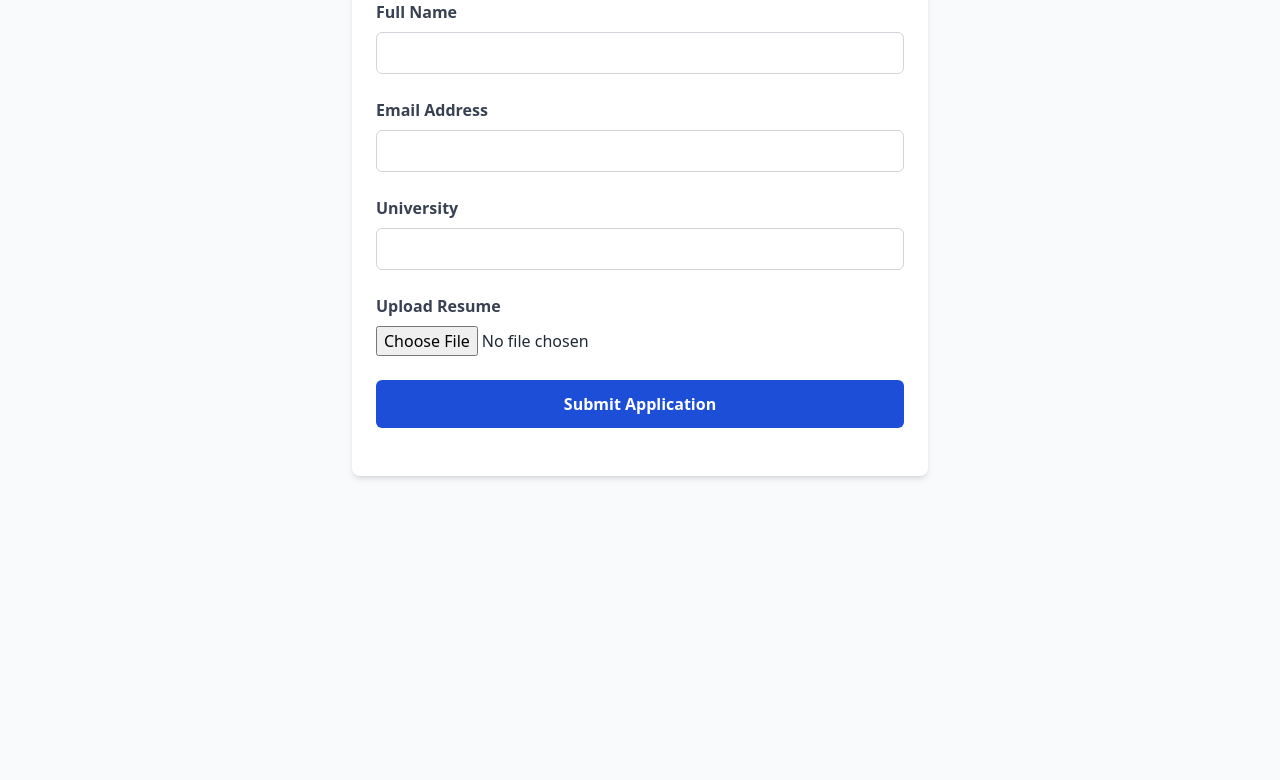
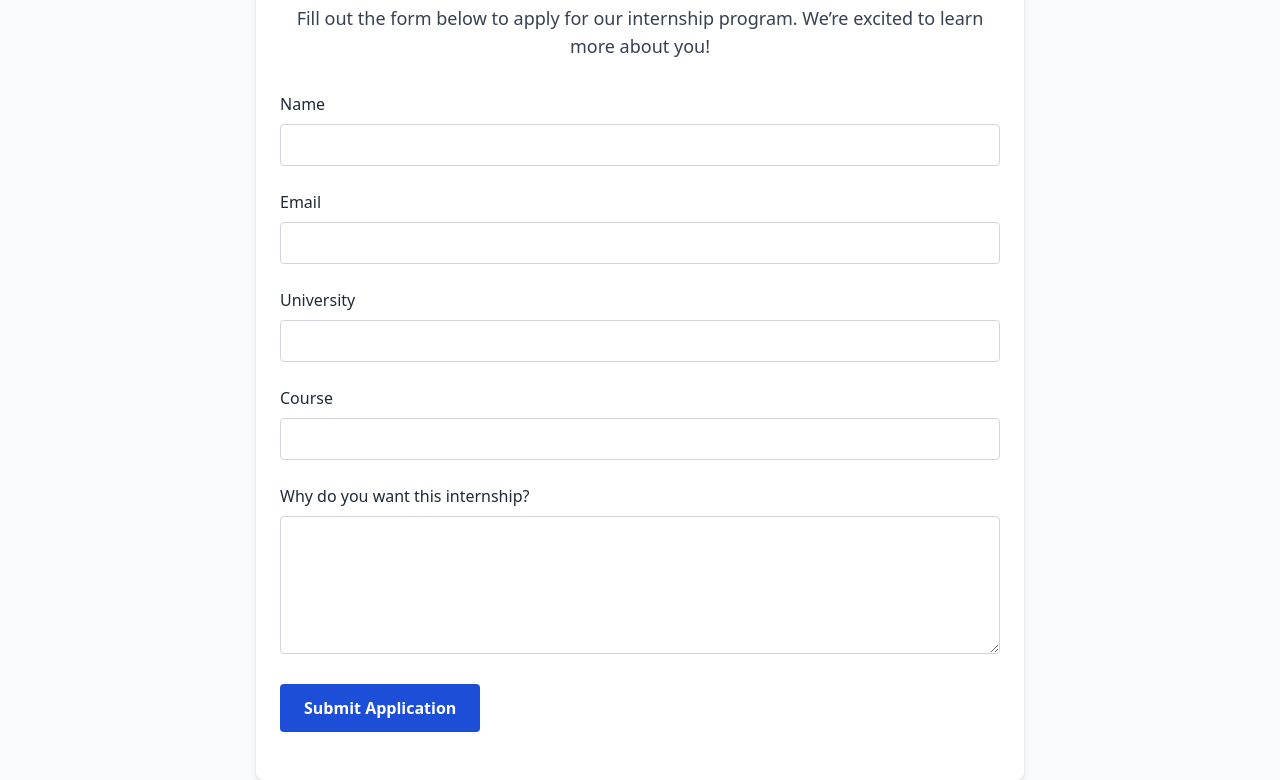
Before and after one commit to SriGowri05/Landing-page-design, a plain HTML site: page apply.html in a window 1280 px wide. Shown: the part 156-936 px from the top of the page. Before the commit the page ends 800 px from the top, so only its background shows below. Drawn offline with nearby package versions, Linux system fonts and the light colour scheme.

Commit message:
Updated apply.html with Netlify form and added thankyou.html

```diff
--- a/apply.html
+++ b/apply.html
@@ -3,10 +3,11 @@
 <head>
   <meta charset="UTF-8" />
   <meta name="viewport" content="width=device-width, initial-scale=1" />
-  <title>Apply - MITS Internship</title>
+  <title>MITS - Apply</title>
   <script src="https://cdn.tailwindcss.com"></script>
 </head>
 <body class="bg-gray-50 text-gray-800">
+
   <!-- Navbar -->
   <nav class="fixed top-0 left-0 right-0 bg-white shadow-md z-50">
     <div class="max-w-7xl mx-auto px-6 flex items-center justify-between h-16">
@@ -34,40 +35,48 @@
     </ul>
   </div>
 
-  <!-- Application Form -->
-  <section class="pt-24 max-w-xl mx-auto px-6 py-12 bg-white rounded-lg shadow-md">
-    <h1 class="text-3xl font-bold mb-6 text-blue-900 text-center">Internship Application</h1>
+  <!-- Apply Section -->
+  <section class="pt-24 max-w-3xl mx-auto px-6 py-12 bg-white rounded-lg shadow-md">
+    <h1 class="text-4xl font-bold mb-6 text-blue-900 text-center">Internship Application</h1>
 
-    <!-- ✅ Netlify Form -->
-    <form name="internship" method="POST" data-netlify="true" class="space-y-6">
+    <p class="mb-8 text-center text-gray-700 text-lg">
+      Fill out the form below to apply for our internship program. We’re excited to learn more about you!
+    </p>
+
+    <!-- Netlify Form Starts -->
+    <form name="internship" method="POST" data-netlify="true" netlify-honeypot="bot-field" action="/thankyou.html" class="space-y-6">
+      <!-- Honeypot field -->
       <input type="hidden" name="form-name" value="internship" />
+      <p class="hidden">
+        <label>Don’t fill this out if you're human: <input name="bot-field" /></label>
+      </p>
 
       <div>
-        <label for="name" class="block text-gray-700 font-semibold mb-2">Full Name</label>
-        <input type="text" id="name" name="name" required
-          class="w-full px-4 py-2 border border-gray-300 rounded-md focus:outline-none focus:ring-2 focus:ring-blue-600" />
+        <label for="name" class="block mb-2 font-medium">Name</label>
+        <input type="text" id="name" name="name" required class="w-full border border-gray-300 rounded px-3 py-2 focus:outline-none focus:ring-2 focus:ring-blue-500" />
       </div>
 
       <div>
-        <label for="email" class="block text-gray-700 font-semibold mb-2">Email Address</label>
-        <input type="email" id="email" name="email" required
-          class="w-full px-4 py-2 border border-gray-300 rounded-md focus:outline-none focus:ring-2 focus:ring-blue-600" />
+        <label for="email" class="block mb-2 font-medium">Email</label>
+        <input type="email" id="email" name="email" required class="w-full border border-gray-300 rounded px-3 py-2 focus:outline-none focus:ring-2 focus:ring-blue-500" />
       </div>
 
       <div>
-        <label for="university" class="block text-gray-700 font-semibold mb-2">University</label>
-        <input type="text" id="university" name="university" required
-          class="w-full px-4 py-2 border border-gray-300 rounded-md focus:outline-none focus:ring-2 focus:ring-blue-600" />
+        <label for="university" class="block mb-2 font-medium">University</label>
+        <input type="text" id="university" name="university" required class="w-full border border-gray-300 rounded px-3 py-2 focus:outline-none focus:ring-2 focus:ring-blue-500" />
       </div>
 
       <div>
-        <label for="resume" class="block text-gray-700 font-semibold mb-2">Upload Resume</label>
-        <input type="file" id="resume" name="resume" accept=".pdf,.doc,.docx"
-          class="w-full" />
+        <label for="course" class="block mb-2 font-medium">Course</label>
+        <input type="text" id="course" name="course" required class="w-full border border-gray-300 rounded px-3 py-2 focus:outline-none focus:ring-2 focus:ring-blue-500" />
       </div>
 
-      <button type="submit"
-        class="w-full bg-blue-700 text-white font-semibold py-3 rounded-md hover:bg-blue-800 transition">
+      <div>
+        <label for="message" class="block mb-2 font-medium">Why do you want this internship?</label>
+        <textarea id="message" name="message" rows="5" required class="w-full border border-gray-300 rounded px-3 py-2 focus:outline-none focus:ring-2 focus:ring-blue-500"></textarea>
+      </div>
+
+      <button type="submit" class="bg-blue-700 text-white font-semibold px-6 py-3 rounded hover:bg-blue-800 transition">
         Submit Application
       </button>
     </form>
```
Also changed, not shown: thankyou.html (added, +17 -0 lines).
